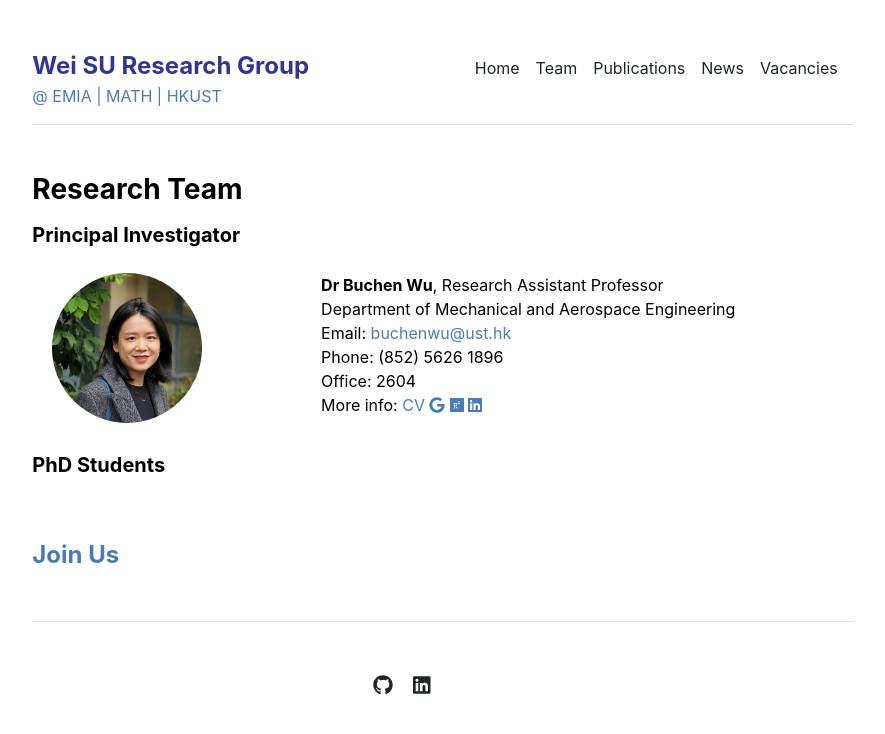
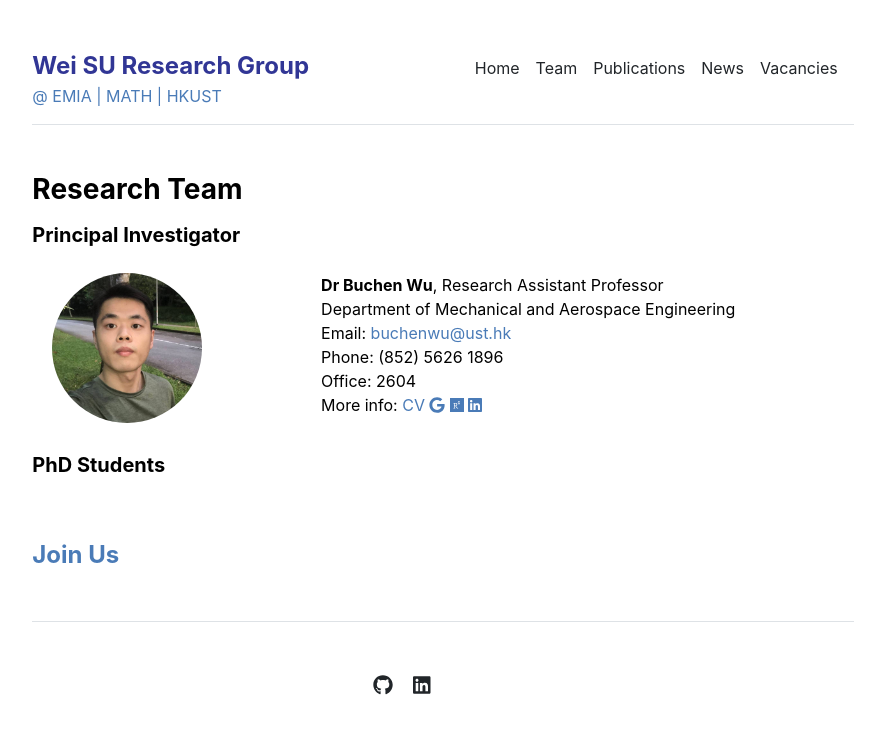
Before and after one commit to buchenwu/buchenwu.github.io, a Jekyll site: the page built from team.md, in a window 1280 px wide. Shown: the top 734 px of the page, without its empty margins (197-1082 px from the left). Built offline with Jekyll 4.4.1, drawn with Linux system fonts in a browser that asks for light colours.

Commit message:
Update people.yml

```diff
--- a/_data/people.yml
+++ b/_data/people.yml
@@ -9,7 +9,7 @@ PI:
    department: 'Department of Mechanical and Aerospace Engineering',
    institution: 'HKUST',
    address: 'Clear Water Bay, Hong Kong',
-   image: 'assets/img/wei-su.JPG',
+   image: 'assets/img/buchen_wu.JPG',
    # cv: '/people/cv-wei-su.pdf',
    googlescholar: 'https://scholar.google.com.hk/citations?user=fWzduqoAAAAJ&hl=en',
    researchgate: 'https://www.researchgate.net/profile/Buchen-Wu?ev=hdr_xprf',
```
